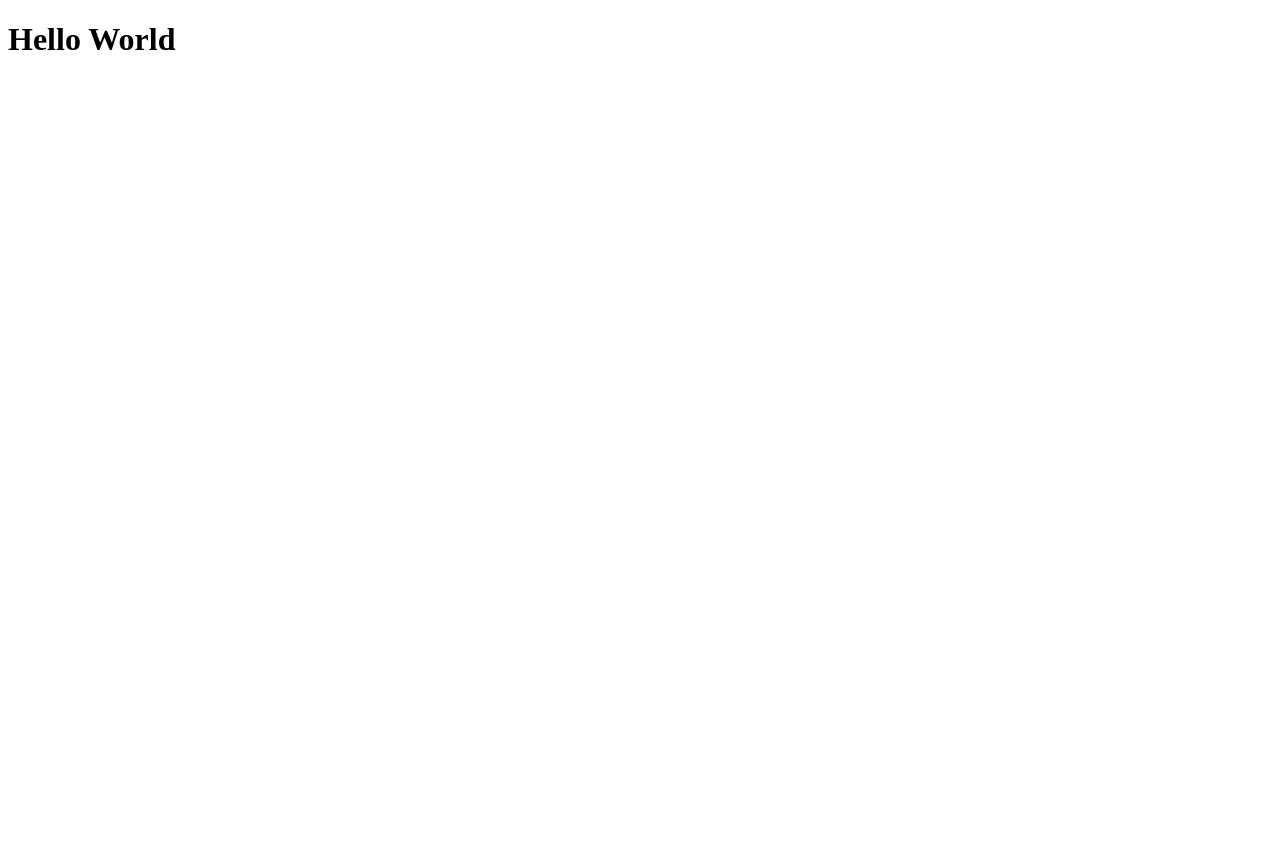
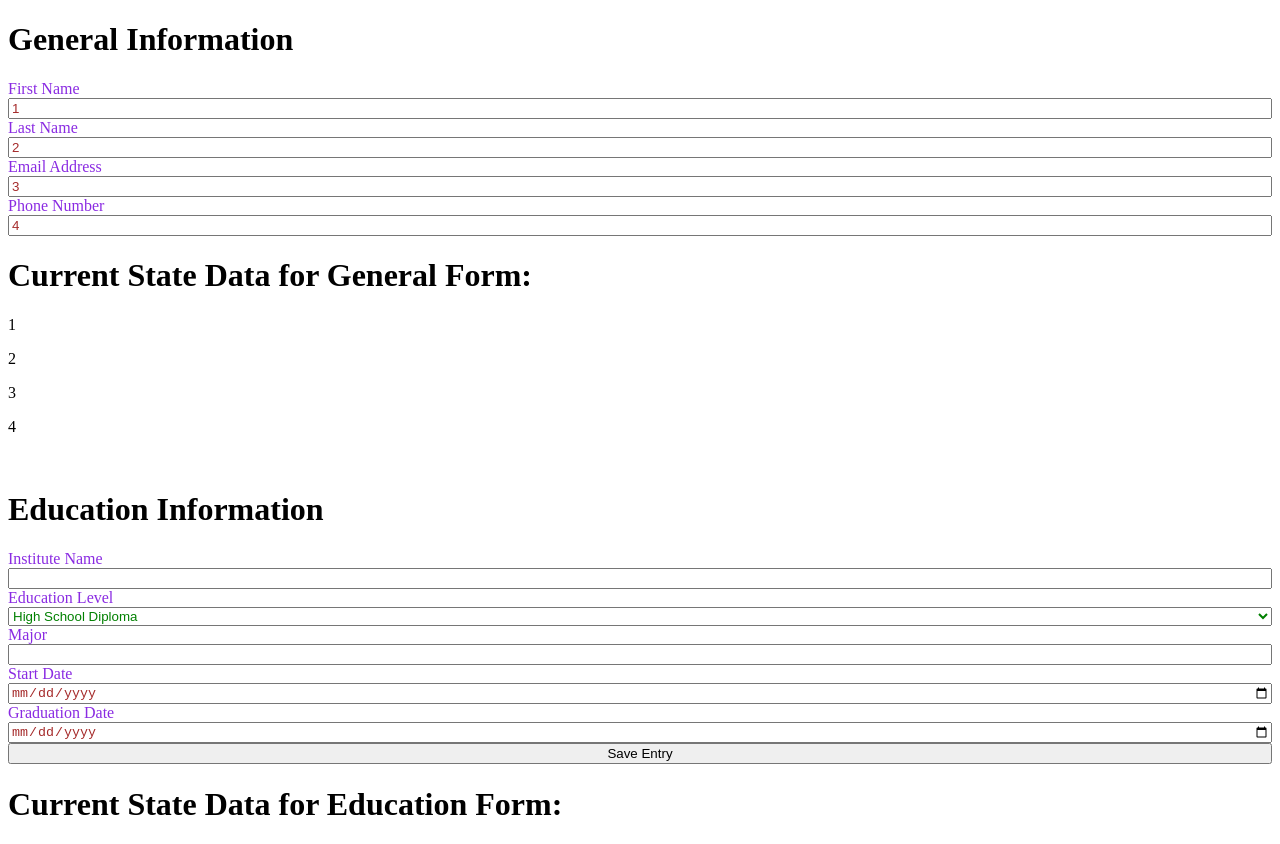
Before and after one commit to Hudson-TD/resume-creation-tool, a React (Vite) app: page / in a window 1280 px wide. Before the commit the page ends 800 px from the top, so only its background shows below. Built offline with nearby package versions, Linux system fonts and the light colour scheme.

Commit message:
Adding both forms to verify functionality in dev env

```diff
--- a/src/App.jsx
+++ b/src/App.jsx
@@ -1,5 +1,110 @@
+import { useState } from "react";
+import GeneralForm from "./components/GeneralForm";
+import EducationForm from "./components/EducationForm";
+
 function App() {
-  return <h1>Hello World</h1>;
+  const generalFormLayout = [
+    { label: "First Name", name: "firstName", type: "text", id: 0 },
+    { label: "Last Name", name: "lastName", type: "text", id: 1 },
+    { label: "Email Address", name: "emailAddress", id: 2 },
+    { label: "Phone Number", name: "phoneNumber", type: "tel", id: 3 },
+  ];
+
+  const educationFormLayout = [
+    {
+      fieldTag: "Input",
+      label: "Institute Name",
+      name: "institute",
+      type: "text",
+      id: 0,
+    },
+    {
+      fieldTag: "Select",
+      label: "Education Level",
+      name: "educationLevel",
+      options: [
+        "High School Diploma",
+        "Associate",
+        "Bachelor's",
+        "Master's",
+        "Doctorate",
+      ],
+      id: 1,
+    },
+    { fieldTag: "Input", label: "Major", name: "major", id: 2 },
+    {
+      fieldTag: "Input",
+      label: "Start Date",
+      name: "startDate",
+      type: "date",
+      id: 3,
+    },
+    {
+      fieldTag: "Input",
+      label: "Graduation Date",
+      name: "graduationDate",
+      type: "date",
+      id: 4,
+    },
+  ];
+
+  const [generalData, setGeneralData] = useState({
+    firstName: "1",
+    lastName: "2",
+    emailAddress: "3",
+    phoneNumber: "4",
+  });
+
+  const [educationData, setEducationData] = useState({
+    institute: "",
+    educationLevel: "",
+    major: "",
+    startDate: "",
+    graduationDate: "",
+  });
+
+  const [educationList, setEducationList] = useState([]);
+
+  function handleGeneralUpdate(e) {
+    const value = e.target.value;
+    setGeneralData({
+      ...generalData,
+      [e.target.name]: value,
+    });
+  }
+
+  function handleEducationUpdate(e) {
+    const value = e.target.value;
+    setEducationData({
+      ...educationData,
+      [e.target.name]: value,
+    });
+  }
+
+  function handleEducationSave(e) {
+    e.preventDefault();
+    console.log("Triggered");
+    const newEntry = educationData;
+    setEducationList([...educationList, newEntry]);
+  }
+
+  return (
+    <>
+      <GeneralForm
+        layout={generalFormLayout}
+        formData={generalData}
+        onChange={handleGeneralUpdate}
+      />
+      <br />
+      <EducationForm
+        layout={educationFormLayout}
+        formData={educationData}
+        formList={educationList}
+        onChange={handleEducationUpdate}
+        onSave={handleEducationSave}
+      />
+    </>
+  );
 }
 
 export default App;
```
